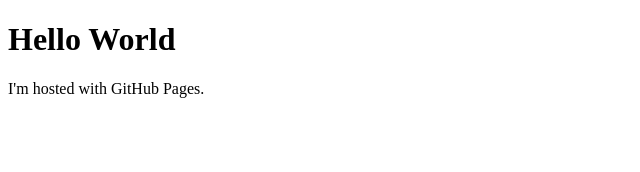
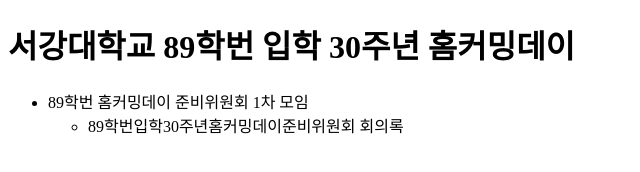
Before and after one commit to heeminpark/heeminpark.github.io, a plain HTML site: page index.html in a window 1280 px wide. Shown: the whole page, without its empty margins (0-640 px from the left). Drawn offline with Linux system fonts and the light colour scheme.

Commit message:
Update index.html

```diff
--- a/index.html
+++ b/index.html
@@ -1,7 +1,12 @@
 <!DOCTYPE html>
 <html>
 <body>
-<h1>Hello World</h1>
-<p>I'm hosted with GitHub Pages.</p>
+<h1>서강대학교 89학번 입학 30주년 홈커밍데이</h1>
+<ul>
+  <li> 89학번 홈커밍데이 준비위원회 1차 모임 </li>
+  <ul>
+    <li> 89학번입학30주년홈커밍데이준비위원회 회의록 </li>
+  </ul>
+</ul>
 </body>
 </html>
```
